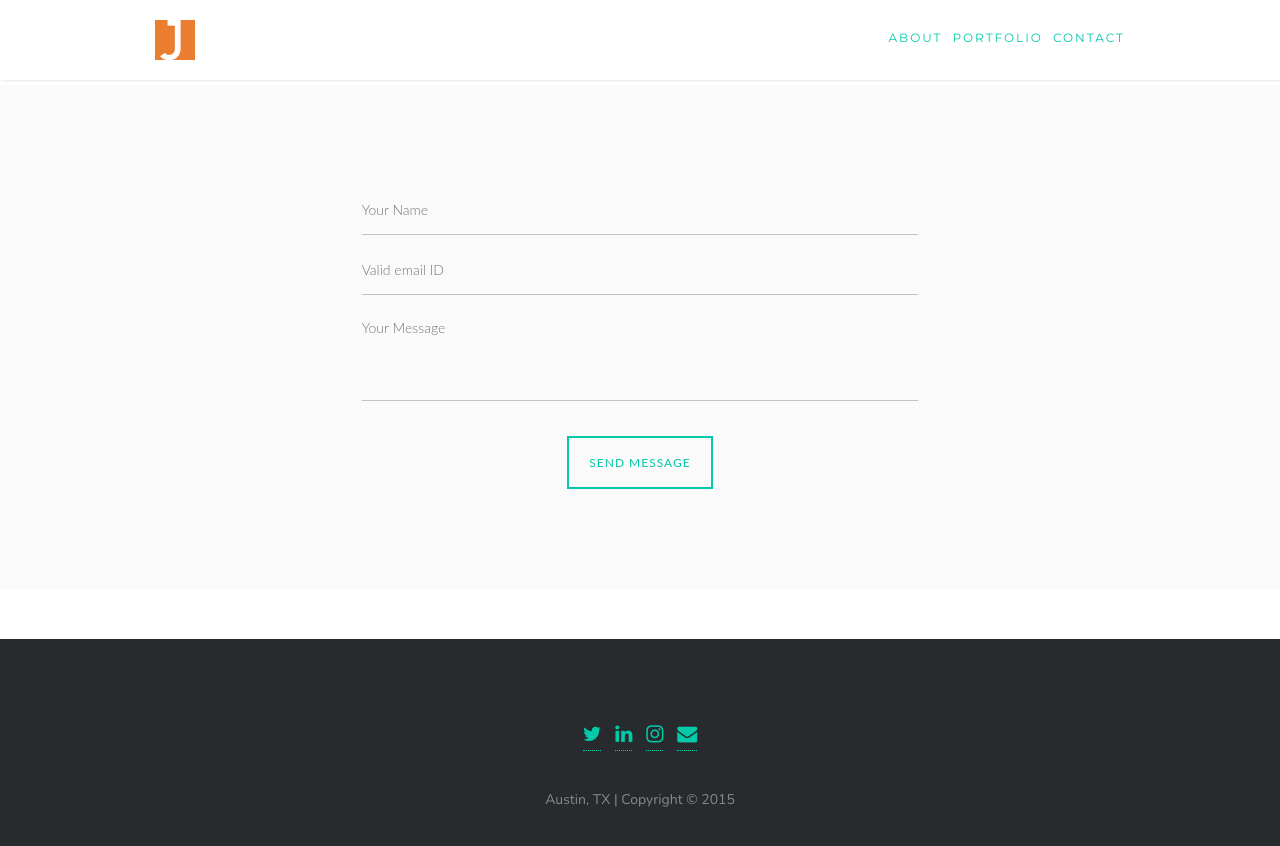
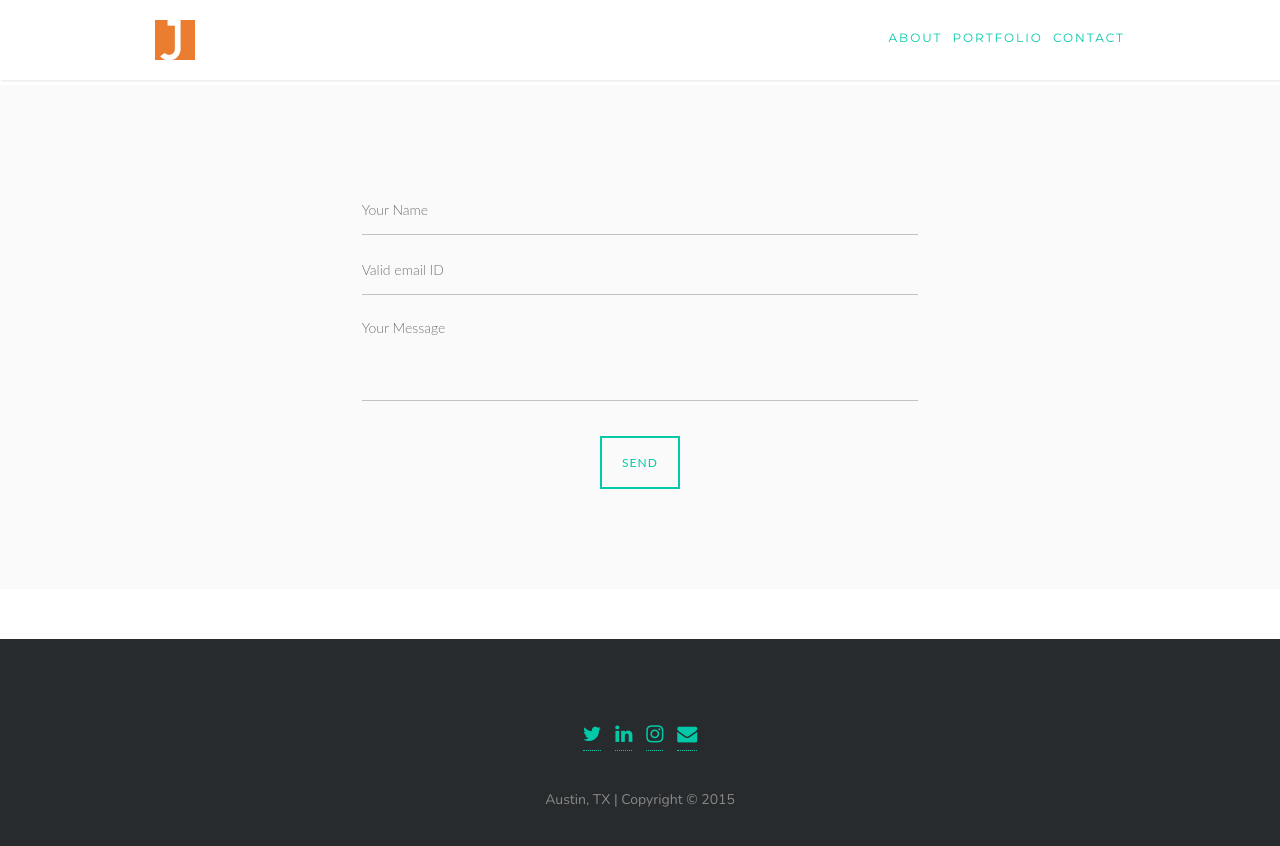
Before and after one commit to jean-bertrand/jean-bertrand.github.io, a Jekyll site: the page built from index.md, in a window 1280 px wide and 900 px high, scrolled down 2942 px. Shown: the top 846 px of the window. Built offline with Jekyll 4.4.1, drawn with Linux system fonts in a browser that asks for light colours; nearby versions of some CDN libraries; some web fonts are replaced.

Commit message:
formspree addon

```diff
--- a/_layouts/index.html
+++ b/_layouts/index.html
@@ -151,7 +151,7 @@
 						 <div class="alert alert-error  error color-bg" id="fmsg">
 							 <p class="white">Message should not be empty</p>
 						 </div>
-						  <form name="myform" id="contactForm" action="sendcontact.php" enctype="multipart/form-data" method="post">
+						  <form name="myform" id="contactForm" action="//formspree.io/juwiling@icloud.com" enctype="multipart/form-data" method="POST">
 								<article>
 									<input type="text" placeholder="Your Name" id="name" name="name" size="100" class="border-form dark wow fadeInDown">
 								</article>
@@ -161,7 +161,7 @@
 								 <article>
 									<textarea placeholder="Your Message" name="message" cols="40" rows="3" id="msg" class="border-form dark wow fadeInDown"></textarea>
 									<div class="btn-wrap  text-center">
-										<button class="btn btn-adria btn-adria-color wow fadeInDown" id="submit" name="submit" type="submit">Send Message</button>
+										<button class="btn btn-adria btn-adria-color wow fadeInDown" id="submit" name="submit" type="submit">Send</button>
 									</div>
 								</article>
 						 </form>
```
